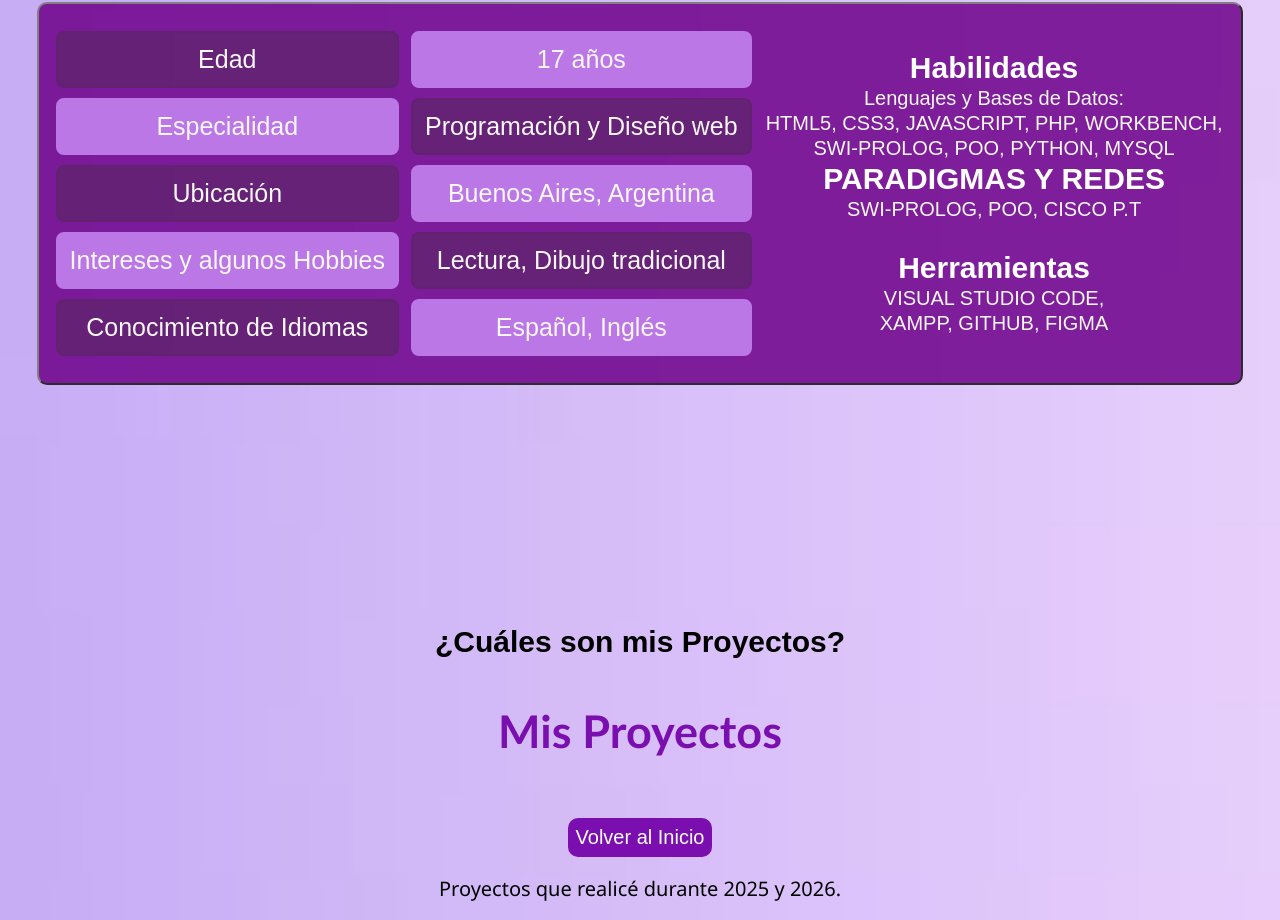
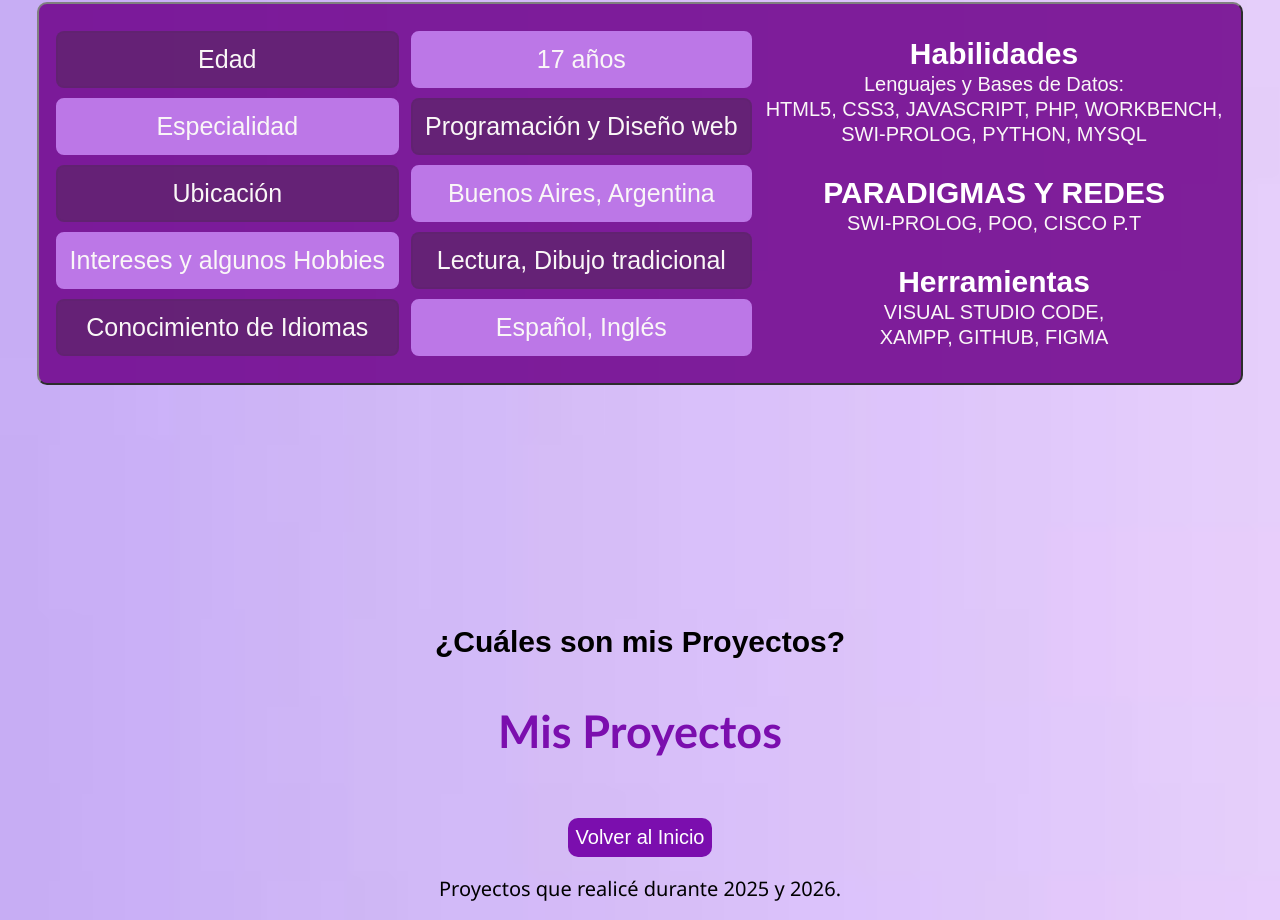
Before and after one commit to memecita/Portfolio-Romero-Angeles, a plain HTML site: page index.html in a window 1280 px wide. Shown: the part 1738-2658 px from the top of the page. Drawn offline with Linux system fonts and the light colour scheme.

Commit message:
Restore index.html to original state

```diff
--- a/index.html
+++ b/index.html
@@ -82,14 +82,14 @@
                     <p class="violeta">Lectura, Dibujo tradicional</p>
                     <p class="claro">Español, Inglés</p>
                 </td>
-
                 <td>
                     <h1 style="color: white; font-family: sans-serif; font-size: 30px;">Habilidades</h1>
                     <p style="font-size: 20px; padding: 0%; margin: 2px;">Lenguajes y Bases de Datos:</p>
                     <p style="font-size: 20px; padding: 0%; margin: 2px;">HTML5, CSS3, JAVASCRIPT, PHP, WORKBENCH,</p>
-                    <p style="font-size: 20px; padding: 0%; margin: 2px;">SWI-PROLOG, POO, PYTHON, MYSQL</p>
+                    <p style="font-size: 20px; padding: 0%; margin: 2px;">SWI-PROLOG, PYTHON, MYSQL</p>
+                    <br>
                     <h1 style="color: white; font-family: sans-serif; font-size: 30px;">PARADIGMAS Y REDES</h1>
-                     <p style="font-size: 20px; padding: 0%; margin: 2px;">SWI-PROLOG, POO, CISCO P.T</p>
+                    <p style="font-size: 20px; padding: 0%; margin: 2px;">SWI-PROLOG, POO, CISCO P.T</p>
                     <br>
                     <h1 style="color: white; font-family: sans-serif; font-size: 30px;">Herramientas</h1>
                     <p style="font-size: 20px; padding: 0%; margin: 2px;">VISUAL STUDIO CODE,</p>
```
